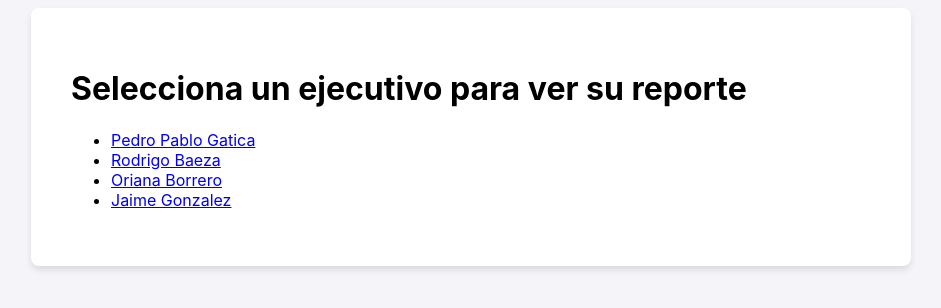
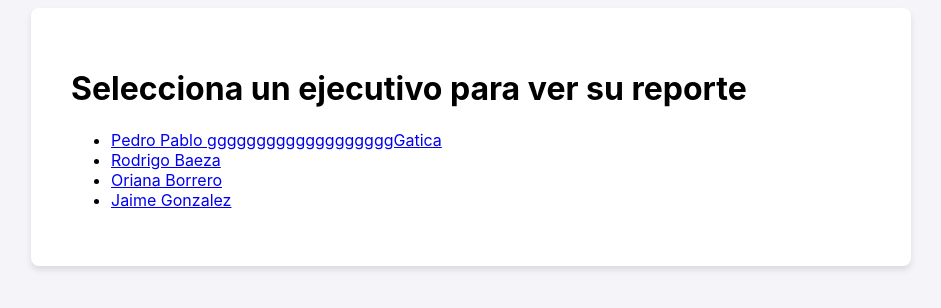
Before and after one commit to ingridbustos-G66/reportescomerciales, a plain HTML site: page index.html in a window 1280 px wide. Shown: the whole page, without its empty margins (169-1110 px from the left). Drawn offline with nearby package versions, Linux system fonts and the light colour scheme.

Commit message:
Update index.html

```diff
--- a/index.html
+++ b/index.html
@@ -24,11 +24,12 @@
     <div class="container">
         <h1 class="text-3xl font-bold text-center mb-6">Selecciona un ejecutivo para ver su reporte</h1>
         <ul class="list-disc pl-5 space-y-2 text-lg">
-            <li><a href="reporte_pedro_pablo_gatica.html" class="text-blue-600 hover:underline">Pedro Pablo Gatica</a></li>
+            <li><a href="reporte_pedro_pablo_gatica.html" class="text-blue-600 hover:underline">Pedro Pablo gggggggggggggggggggGatica</a></li>
             <li><a href="reporte_rodrigo_baeza.html" class="text-blue-600 hover:underline">Rodrigo Baeza</a></li>
             <li><a href="reporte_oriana_borrero.html" class="text-blue-600 hover:underline">Oriana Borrero</a></li>
             <li><a href="reporte_jaime_gonzalez.html" class="text-blue-600 hover:underline">Jaime Gonzalez</a></li>
         </ul>
     </div>
 </body>
+
 </html>
```
